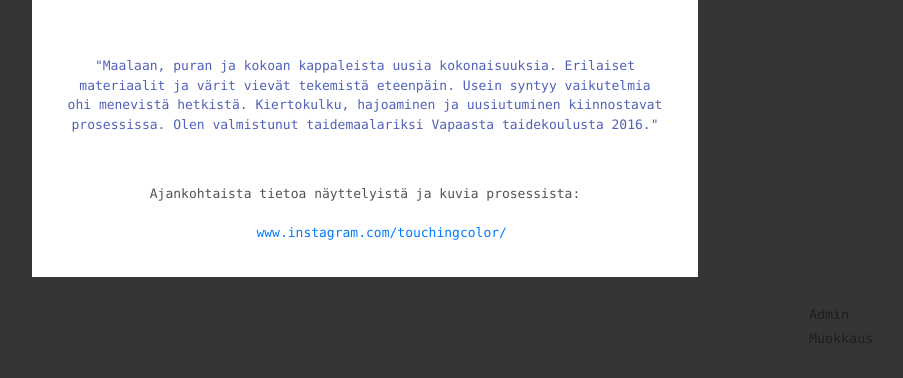
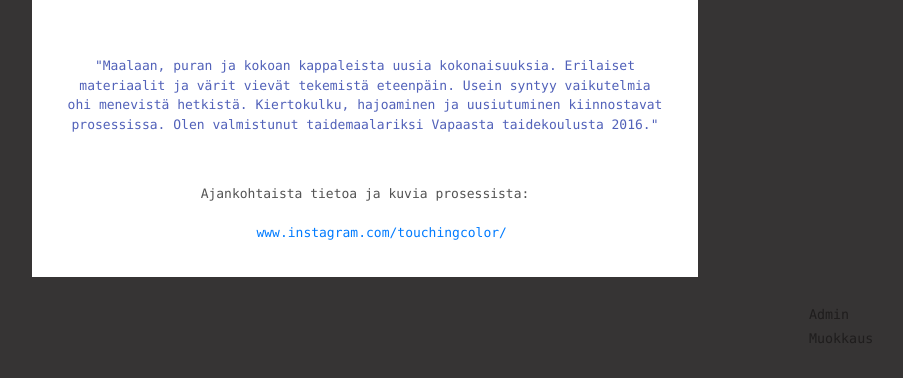
Before and after one commit to sinhod/oma, a Django app: page /about/ in a window 1280 px wide. Shown: the part 140-518 px from the top of the page, without its empty margins (275-1178 px from the left). Run offline with Django 5.2, Linux system fonts and the light colour scheme; some libraries are stand-ins or nearby versions.

Commit message:
muutettu aboutja contact sivun tekstiä

```diff
--- a/app/templates/aboutpage.html
+++ b/app/templates/aboutpage.html
@@ -13,7 +13,7 @@
             taidemaalariksi Vapaasta taidekoulusta 2016."
         </p>
         <p class="about-text2">
-            Ajankohtaista tietoa näyttelyistä ja kuvia prosessista:
+            Ajankohtaista tietoa ja kuvia prosessista:
         </p>
         <a class="about-link" href="https://www.instagram.com/touchingcolor/">
             www.instagram.com/touchingcolor/
--- a/app/templates/contactpage.html
+++ b/app/templates/contactpage.html
@@ -8,7 +8,7 @@
         <br>
         <img class="emailpicture" src="https://filedn.eu/lnHUCw3DsPvXD3WO8abAOD7/email.JPG" />
         <p class="about-text2">
-            Ajankohtaista tietoa näyttelyistä ja kuvia prosessista:
+            Ajankohtaista tietoa ja kuvia prosessista:
         </p>
         <a class="about-link" href="https://www.instagram.com/touchingcolor/">
             www.instagram.com/touchingcolor/
```
